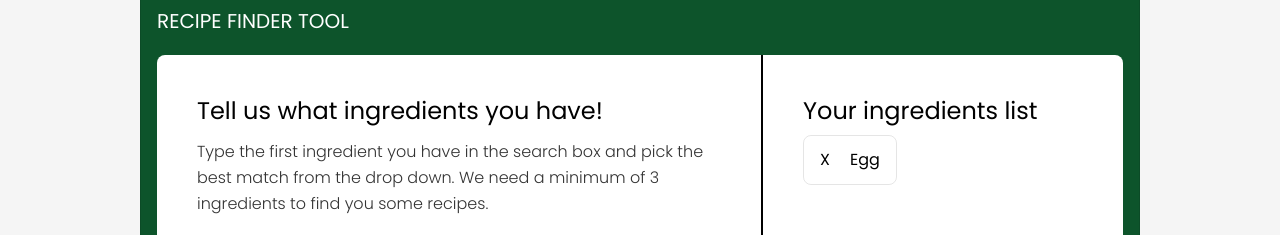
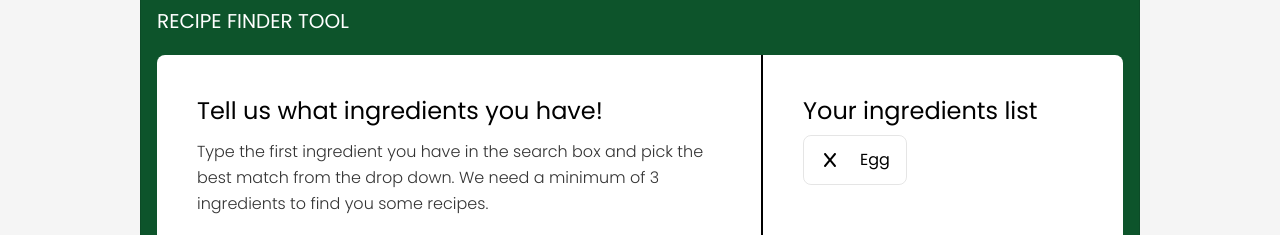
Before and after one commit to wilhelmusolejr/foodify-v2, a React (Vite) app in the folder client/: page / in a window 1280 px wide. Shown: the part 1880-2115 px from the top of the page. Built offline with nearby package versions, Linux system fonts and the light colour scheme; a web font is replaced by a local one.

Commit message:
style: change X to actual close emoji

```diff
--- a/client/src/App.jsx
+++ b/client/src/App.jsx
@@ -9,7 +9,15 @@ import SectionParent from "./components/SectionParent";
 import StatCard from "./components/StatCard";
 
 import { FontAwesomeIcon } from "@fortawesome/react-fontawesome";
-import { faUtensils, faHeart, faStar, faBars, faPlus } from "@fortawesome/free-solid-svg-icons";
+import {
+  faUtensils,
+  faHeart,
+  faStar,
+  faBars,
+  faPlus,
+  faCross,
+  faX,
+} from "@fortawesome/free-solid-svg-icons";
 
 import Logo from "./components/Logo";
 import Navigator from "./components/Navigator";
@@ -179,8 +187,8 @@ function App() {
                 {/* parent */}
                 <div className="">
                   {/* item */}
-                  <div className="flex gap-5 py-3 px-4 rounded-lg border border-black/10 w-fit">
-                    <p>X</p>
+                  <div className="flex gap-5 py-3 px-4 items-center rounded-lg border border-black/10 w-fit">
+                    <FontAwesomeIcon icon={faX} />
                     <p>Egg</p>
                   </div>
                 </div>
```
